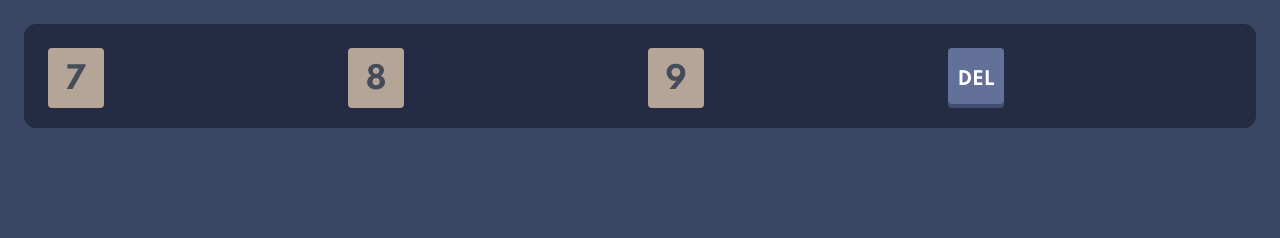
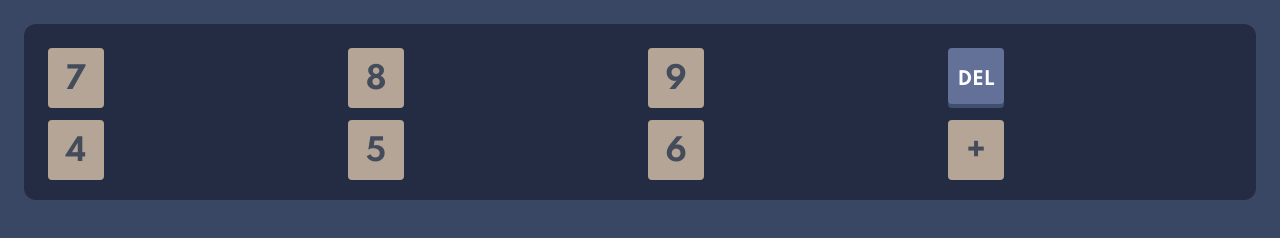
Before and after one commit to aaron-might/Calculator-App, a website built with Vite: page index.html in a window 1280 px wide. Built offline with nearby package versions, Linux system fonts and the light colour scheme.

Commit message:
create row btn

```diff
--- a/index.html
+++ b/index.html
@@ -20,6 +20,11 @@
        <div class="btn btn-base">9</div>
        <div class="btn btn-accent-1">del</div>
 
+       <!-- ROW -->
+       <div class="btn btn-base">4</div>
+       <div class="btn btn-base">5</div>
+       <div class="btn btn-base">6</div>
+       <div class="btn btn-base">+</div>
 
     </div>
     <!-- KEYPAD END -->
--- a/styles/style.css
+++ b/styles/style.css
@@ -35,6 +35,6 @@
        @apply bg-skin-key-accent-1 text-lg text-skin-key-accent-1 shadow-key-accent-1 uppercase
    }
     .btn-accent-2 {
-       @apply bg-skin-key-accent-2 text-lg text-skin-key-accent-2 shadow-key-accent-2
+       @apply bg-skin-key-accent-2 text-lg text-skin-key-accent-2 shadow-key-accent-2 uppercase
    }
 }
```
